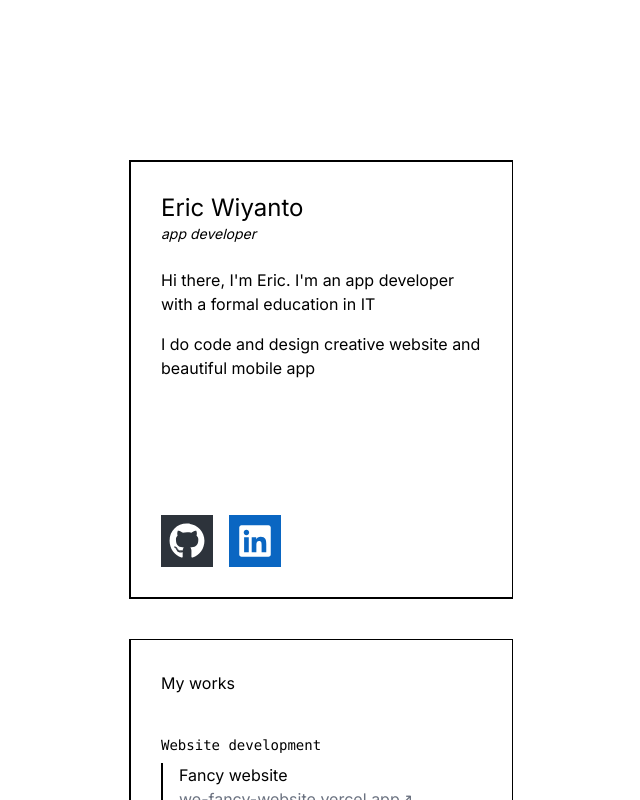
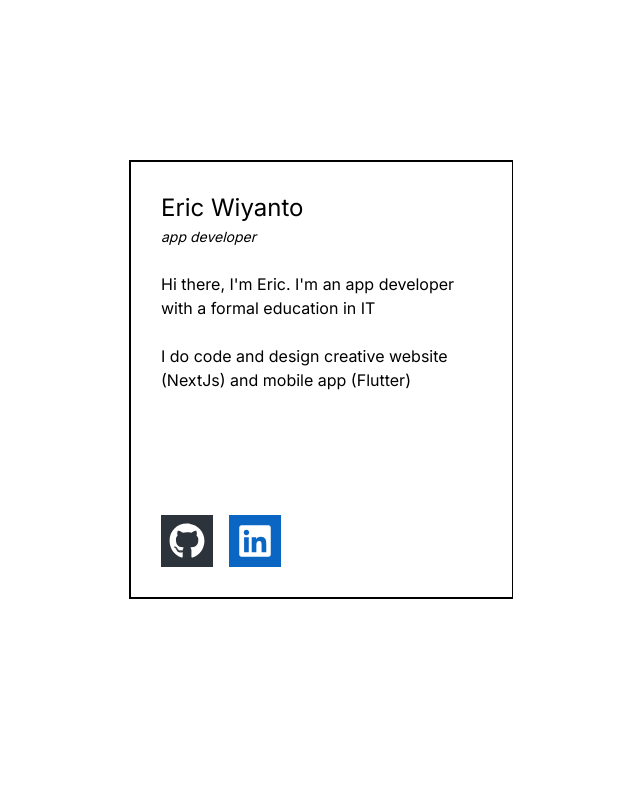
Before and after one commit to wiyantoeric/portfolio, a Next.js app: page / in a window 1280 px wide. Shown: the top 800 px of the page, without its empty margins (319-959 px from the left). Built offline with nearby package versions, Linux system fonts and the light colour scheme.

Commit message:
feat: update profile animation

```diff
--- a/src/app/page.js
+++ b/src/app/page.js
@@ -9,7 +9,7 @@
 const containerVariant = {
   animate: {
     transition: {
-      staggerChildren: 2.5, // 2.2 (border animation duration) + 0.3 delay
+      staggerChildren: 2.2 + 3.5, // 2.2 (border animation duration) + 3.5 (text animation duration)
     },
   },
 };
--- a/src/components/ProfileCard.jsx
+++ b/src/components/ProfileCard.jsx
@@ -2,7 +2,8 @@
 import AnimatedBorder from "./AnimatedBorder";
 import GithubIcon from "./icon/GithubIcon";
 import LinkedinIcon from "./icon/LinkedinIcon";
-import { motion } from "framer-motion";
+import { delay, motion } from "framer-motion";
+import RevealText from "./RevealText";
 
 const containerVariant = {
   animate: {
@@ -12,7 +13,50 @@
   },
 };
 
+const delayVariant = {
+  animate: {
+    transition: {
+      delayChildren: 2,
+    },
+  },
+};
+
+const charAnimation = {
+  initial: { opacity: 0 },
+  animate: {
+    opacity: 1,
+    transition: {
+      ease: "anticipate",
+    },
+  },
+};
+
+const wordAnimation = {
+  initial: { y: "100%" },
+  animate: ([index, delay]) => ({
+    y: "0%",
+    transition: { delay: index * 0.1 + delay, ease: "circOut" },
+  }),
+};
+
+const staggerChildren = (duration, delay) => {
+  return {
+    initial: {},
+    animate: {
+      transition: { delayChildren: delay, staggerChildren: duration },
+    },
+  };
+};
+
 function ProfileCard() {
+  const intro1 = Array.from(
+    "Hi there, I'm Eric. I'm an app developer with a formal education in IT",
+  );
+
+  const intro2 = Array.from(
+    "I do code and design creative website and beautiful mobile app",
+  );
+
   return (
     <motion.div
       variants={containerVariant}
@@ -20,18 +64,97 @@
     >
       <AnimatedBorder />
       <motion.div
-        variants={fadeInVariant}
+        inherit={false}
+        initial="initial"
+        animate="animate"
+        variants={containerVariant}
         className="flex flex-col justify-start"
       >
-        <h1 className="text-2xl">Eric Wiyanto</h1>
-        <h2 className="text-sm italic">app developer</h2>
-        <div className="mt-6 space-y-4">
-          <p>
-            Hi there, I&apos;m Eric. I&apos;m an app developer with a formal
-            education in IT
-          </p>
-          <p>I do code and design creative website and beautiful mobile app</p>
+        <RevealText text="Eric Wiyanto" delay={0.55} className="text-2xl" />
+        <RevealText
+          text="app developer"
+          delay={1.25}
+          className="text-sm italic"
+        />
+
+        <div className="mt-6 flex flex-wrap">
+          {"Hi there, I'm Eric. I'm an app developer with a formal education in IT"
+            .split(" ")
+            .map((word, index) => (
+              <>
+                <motion.div
+                  initial="initial"
+                  animate="animate"
+                  className="overflow-hidden"
+                  variants={delayVariant}
+                >
+                  <motion.p
+                    variants={wordAnimation}
+                    key={index}
+                    custom={[index, 1.75]}
+                  >
+                    {word}
+                  </motion.p>
+                </motion.div>
+                <span>&nbsp;</span>
+              </>
+            ))}
         </div>
+        <div className="mt-6 flex flex-wrap">
+          {"I do code and design creative website (NextJs) and mobile app (Flutter)"
+            .split(" ")
+            .map((word, index) => (
+              <>
+                <motion.div
+                  initial="initial"
+                  animate="animate"
+                  className="overflow-hidden"
+                  variants={delayVariant}
+                >
+                  <motion.p
+                    variants={wordAnimation}
+                    key={index}
+                    custom={[index, 3.25]}
+                  >
+                    {word}
+                  </motion.p>
+                </motion.div>
+                <span>&nbsp;</span>
+              </>
+            ))}
+        </div>
+        {/* <motion.div
+          inherit={false}
+          initial="initial"
+          animate="animate"
+          variants={staggerChildren(intro1.length * 0.035, 1)}
+          className="mt-6 space-y-4"
+        >
+          <motion.div
+            variants={staggerChildren(0.035, 0)}
+            className="font-inconsolata"
+          >
+            {intro1.map((char, index) => {
+              return (
+                <motion.span variants={charAnimation} key={index}>
+                  {char}
+                </motion.span>
+              );
+            })}
+          </motion.div>
+          <motion.div
+            variants={staggerChildren(0.035, 0)}
+            className="font-inconsolata"
+          >
+            {intro2.map((char, index) => {
+              return (
+                <motion.span variants={charAnimation} key={index}>
+                  {char}
+                </motion.span>
+              );
+            })}
+          </motion.div>
+        </motion.div> */}
       </motion.div>
 
       <motion.div
@@ -43,7 +166,7 @@
           target="_blank"
           className="group relative"
           title="Eric Wiyanto's GitHub Profile"
-          >
+        >
           <div className="absolute left-0 top-0 h-full w-full cursor-pointer border-2 border-black border-opacity-0 transition-transform duration-200 ease-out group-hover:scale-125 group-hover:border-opacity-100"></div>
           <div className="bg-[#2D333B] p-2">
             <GithubIcon />
--- /dev/null
+++ b/src/components/RevealText.jsx
@@ -0,0 +1,33 @@
+import { motion } from "framer-motion";
+
+function RevealText({
+  text,
+  className,
+  duration = 0.85,
+  delay = 0,
+  ease = "circOut",
+}) {
+  return (
+    <div className="overflow-hidden">
+      <motion.p
+        inherit={false}
+        initial={{
+          y: "100%",
+        }}
+        animate={{
+          y: "0%",
+          transition: {
+            duration: duration,
+            ease: ease,
+            delay: delay,
+          },
+        }}
+        className={`inline-block ${className}`}
+      >
+        {text}
+      </motion.p>
+    </div>
+  );
+}
+
+export default RevealText;
```
